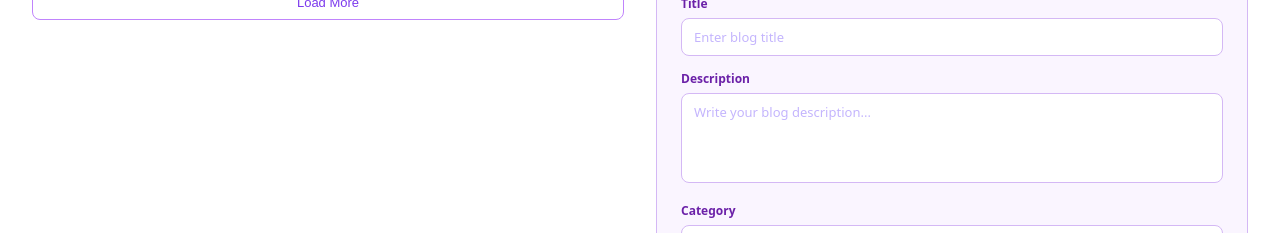
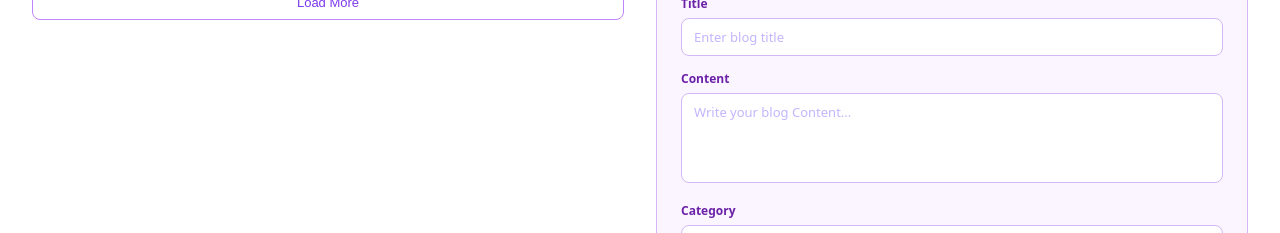
Before and after one commit to Gargera/DevPulse, an Angular app: page / in a window 1280 px wide. Shown: the part 180-413 px from the top of the page. Built offline with nearby package versions, Linux system fonts and the light colour scheme.

Commit message:
refactor: rename Description to Content in blog components and update related validation

```diff
--- a/src/Components/blog-card/blog-card.css
+++ b/src/Components/blog-card/blog-card.css
@@ -56,7 +56,7 @@
   line-height: 1.4;
 }
 
-.blog-desc {
+.blog-content {
   font-size: 13px;
   color: #6b7280;
   margin: 0;
--- a/src/Components/blog-card/blog-card.html
+++ b/src/Components/blog-card/blog-card.html
@@ -8,7 +8,7 @@
 
   <div class="blog-body">
     <h3 class="blog-title">{{ BlogData.Title }}</h3>
-    <p class="blog-desc">{{ BlogData.Description }}</p>
+    <p class="blog-content">{{ BlogData.Content }}</p>
   </div>
 
   <div class="blog-footer">
--- a/src/Components/blog-card/blog-card.ts
+++ b/src/Components/blog-card/blog-card.ts
@@ -8,7 +8,7 @@ import { Blog } from '../../Models/Blog';
   styleUrl: './blog-card.css',
 })
 export class BlogCard {
-  @Input() BlogData: Blog = {Id:0, ImageUrl:"", Title: "", Description: "", Category: ""};
+  @Input() BlogData: Blog = {Id:0, ImageUrl:"", Title: "", Content: "", Category: ""};
 
   goToDetails()
   {
--- a/src/Components/create-blog/create-blog.html
+++ b/src/Components/create-blog/create-blog.html
@@ -11,9 +11,9 @@
   </div>
 
   <div class="form-group">
-    <label>Description</label>
-    <textarea placeholder="Write your blog description..." formControlName="Description"></textarea>
-    <span class="error-message">{{DescriptionValid.Message}}</span>
+    <label>Content</label>
+    <textarea placeholder="Write your blog Content..." formControlName="Content"></textarea>
+    <span class="error-message">{{ContentValid.Message}}</span>
   </div>
 
   <div class="form-group">
--- a/src/Components/create-blog/create-blog.ts
+++ b/src/Components/create-blog/create-blog.ts
@@ -31,7 +31,7 @@ export class CreateBlog implements OnInit {
   constructor(private fb: FormBuilder) {
     this.blogForm = this.fb.group({
       Title: ['', [Validators.required, Validators.minLength(3), Validators.maxLength(200)]],
-      Description: ['', [Validators.required, Validators.minLength(20), Validators.maxLength(10000)]],
+      Content: ['', [Validators.required, Validators.minLength(20), Validators.maxLength(10000)]],
       Category: ['', Validators.required]
     });
   }
@@ -107,19 +107,19 @@ export class CreateBlog implements OnInit {
     return response
   }
 
-  get DescriptionValid() :  IValidationResponse
+  get ContentValid() :  IValidationResponse
   {
     let response: IValidationResponse = {Success: false, Message: ""};
-    let description = this.blogForm.get('Description');
+    let content = this.blogForm.get('Content');
 
-    if(!description?.touched) return response;
+    if(!content?.touched) return response;
 
-    if(description.errors?.['required'])
-      response.Message = "Description is required.";
-    else if(description.errors?.['minlength'])
-      response.Message = `Description must be at least ${description.errors?.['minlength']?.requiredLength} characters.`;
-    else if(description.errors?.['maxlength'])
-      response.Message = `Description can't be more than ${description.errors?.['maxlength']?.requiredLength} characters.`;
+    if(content.errors?.['required'])
+      response.Message = "Content is required.";
+    else if(content.errors?.['minlength'])
+      response.Message = `Content must be at least ${content.errors?.['minlength']?.requiredLength} characters.`;
+    else if(content.errors?.['maxlength'])
+      response.Message = `Content can't be more than ${content.errors?.['maxlength']?.requiredLength} characters.`;
     else
       response.Success = true;
 
@@ -143,7 +143,7 @@ export class CreateBlog implements OnInit {
 
   get IsBlogValid(){
      if(this.TitleValid.Success &&
-        this.DescriptionValid.Success &&
+        this.ContentValid.Success &&
         this.categoryValid.Success) return true;
      else return false;
   }
@@ -156,7 +156,7 @@ export class CreateBlog implements OnInit {
                                 Id: this.Id,
                                 ImageUrl: this.imagePreview,
                                 Title: this.blogForm.value.Title,
-                                Description: this.blogForm.value.Description,
+                                Content: this.blogForm.value.Content,
                                 Category: this.blogForm.value.Category
                               };
 
--- a/src/Components/home-layout/home-layout.ts
+++ b/src/Components/home-layout/home-layout.ts
@@ -10,7 +10,7 @@ import { Blog } from '../../Models/Blog';
   styleUrl: './home-layout.css',
 })
 export class HomeLayout {
-   BlogData: Blog = {Id: 0, ImageUrl: null, Title: "", Description: "", Category: ""};
+   BlogData: Blog = {Id: 0, ImageUrl: null, Title: "", Content: "", Category: ""};
 
    CreateBlogEventHandler(Blog: Blog)
    {
--- a/src/Components/latest-blogs/latest-blogs.ts
+++ b/src/Components/latest-blogs/latest-blogs.ts
@@ -10,7 +10,7 @@ import { Blog } from '../../Models/Blog';
 })
 export class LatestBlogs implements OnChanges, OnInit{
   Blogs: Blog[] = [];
-  @Input() parentBlogData: Blog = {Id: 0, ImageUrl: null, Title: "", Description: "", Category: ""};
+  @Input() parentBlogData: Blog = {Id: 0, ImageUrl: null, Title: "", Content: "", Category: ""};
 
   ngOnInit(): void {
     //this.Blogs = call api
--- a/src/Models/Blog.ts
+++ b/src/Models/Blog.ts
@@ -2,6 +2,6 @@ export interface Blog {
     Id:number,
     ImageUrl:string | null,
     Title: string,
-    Description: string
+    Content: string,
     Category: string
 }
```
